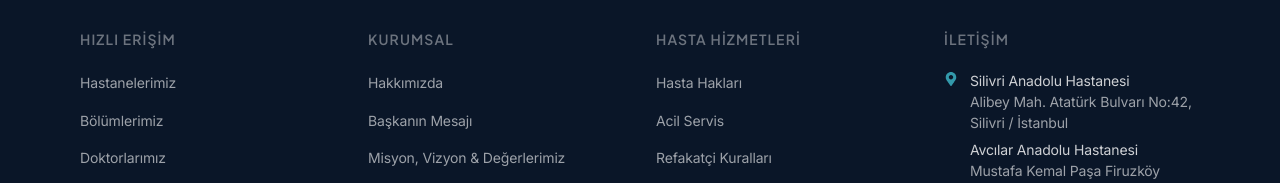
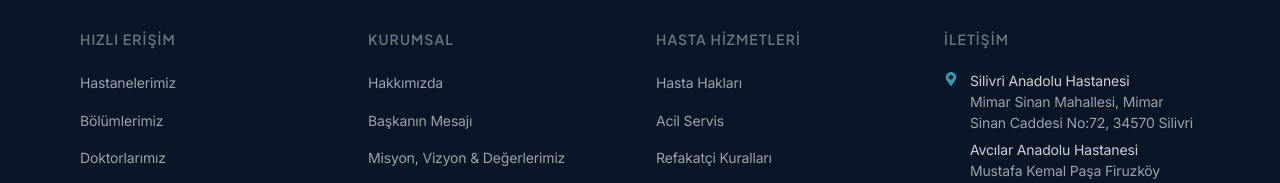
Before and after one commit to filbek/anadolu-hastanesi-web, a React (Vite) app: page / in a window 1280 px wide. Shown: the part 6015-6198 px from the top of the page. Built offline with nearby package versions, Linux system fonts and the light colour scheme; no server answers; the database is empty.

Commit message:
silivri adres

```diff
--- a/src/components/layout/Footer.tsx
+++ b/src/components/layout/Footer.tsx
@@ -165,7 +165,7 @@
                   <div>
                     <span className="text-white/80">Silivri Anadolu Hastanesi</span>
                     <br />
-                    Alibey Mah. Atatürk Bulvarı No:42, Silivri / İstanbul
+                    Mimar Sinan Mahallesi, Mimar Sinan Caddesi No:72, 34570 Silivri
                   </div>
                   <div>
                     <span className="text-white/80">Avcılar Anadolu Hastanesi</span>
--- a/src/utils/seedDatabase.ts
+++ b/src/utils/seedDatabase.ts
@@ -5,7 +5,7 @@
     name: 'Silivri Anadolu Hastanesi',
     slug: 'silivri-anadolu-hastanesi',
     description: 'Silivri ve çevresine modern tıp altyapısı ve uzman kadrosuyla kapsamlı sağlık hizmeti sunuyoruz.',
-    address: 'Alibey Mah. Atatürk Bulvarı No:42, Silivri / İstanbul',
+    address: 'Mimar Sinan Mahallesi, Mimar Sinan Caddesi No:72, 34570 Silivri',
     phone: '0212 728 10 00',
     email: 'silivri@anadoluhastaneleri.com',
     working_hours: 'Pazartesi - Cumartesi: 08:00 - 20:00, Pazar: 09:00 - 18:00',
--- a/src/utils/seedSilivriDoctors.ts
+++ b/src/utils/seedSilivriDoctors.ts
@@ -55,7 +55,7 @@
     name: 'Özel Silivri Anadolu Hastanesi',
     slug: 'ozel-silivri-anadolu-hastanesi',
     description: 'Silivri ve çevresine modern tıp altyapısı ve uzman kadrosuyla kapsamlı sağlık hizmeti sunuyoruz.',
-    address: 'Alibey Mah. Atatürk Bulvarı No:42, Silivri / İstanbul',
+    address: 'Mimar Sinan Mahallesi, Mimar Sinan Caddesi No:72, 34570 Silivri',
     phone: '0212 728 10 00',
     email: 'silivri@anadoluhastaneleri.com',
     working_hours: 'Pazartesi - Cumartesi: 08:00 - 20:00, Pazar: 09:00 - 18:00',
```
Also changed, not shown: 1 other file (tests, documents, lock files or other folders).
